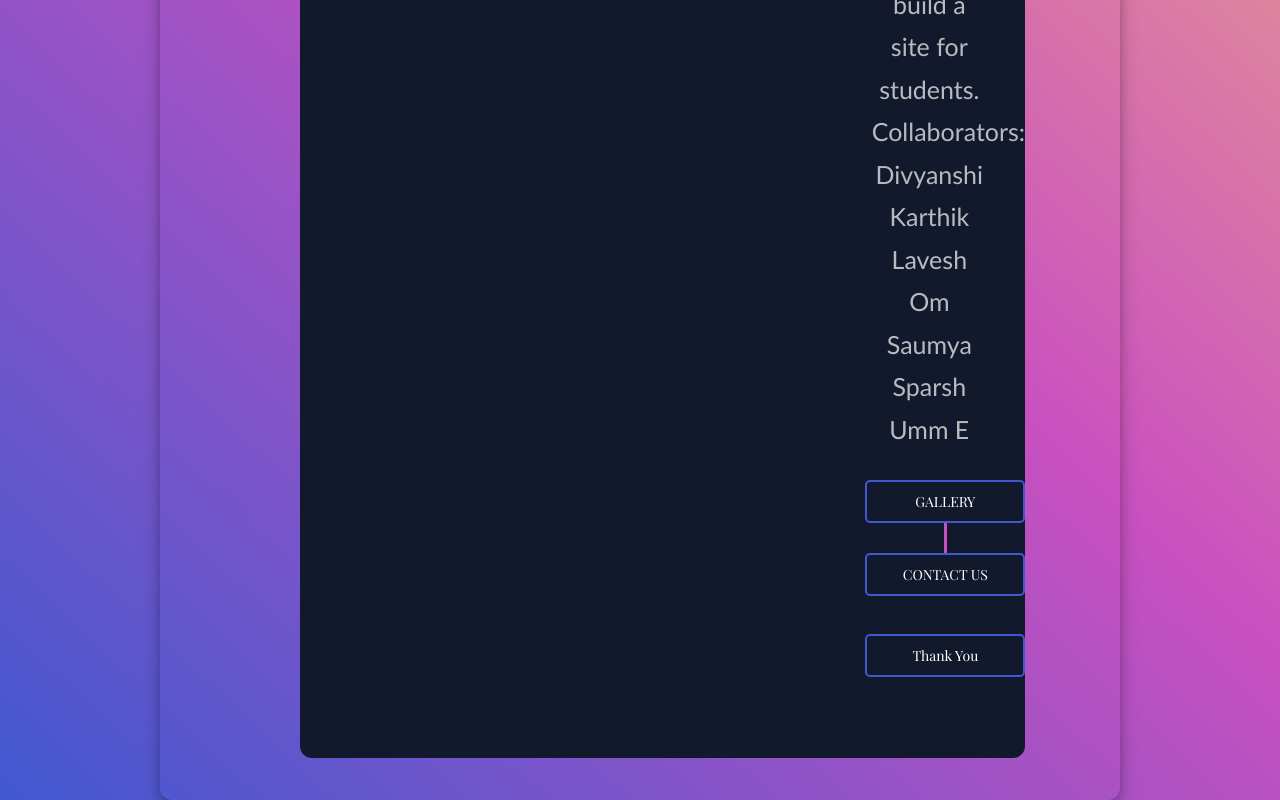
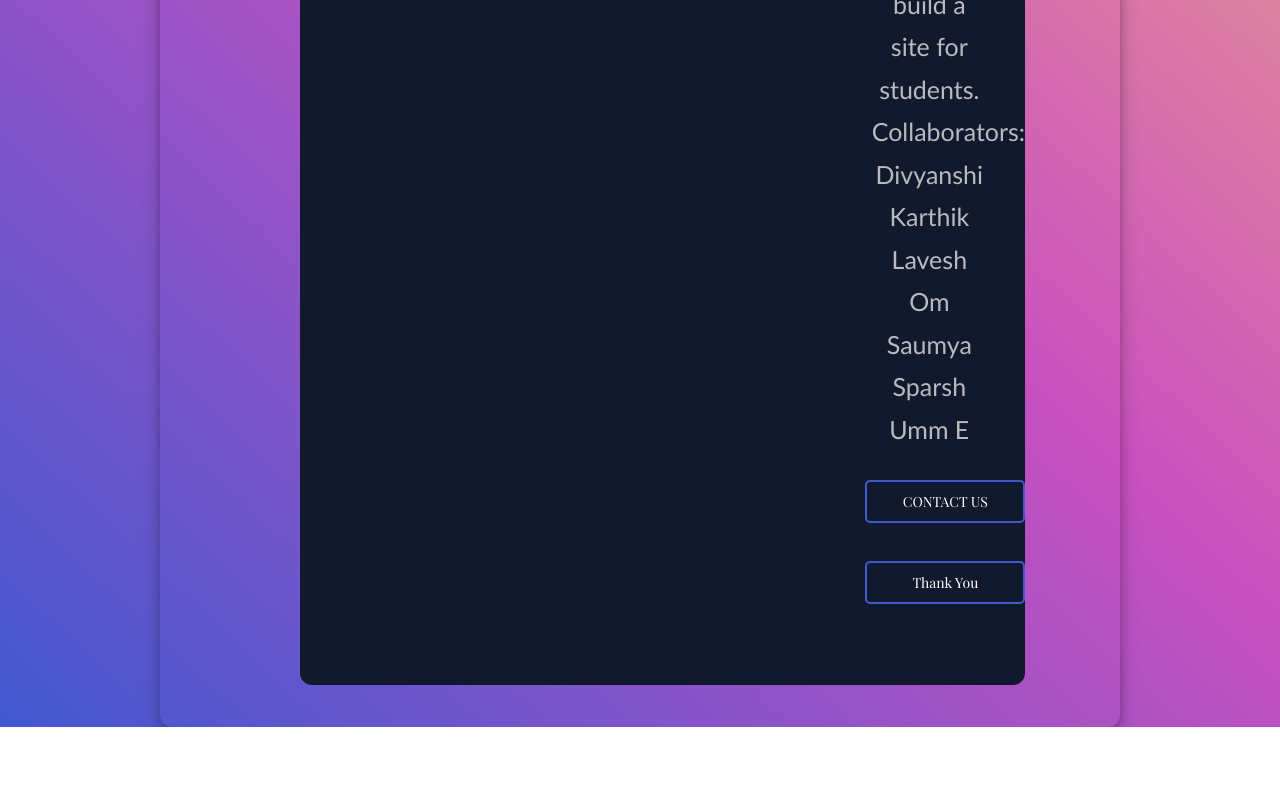
Before and after one commit to intSpartan/SMSFORWEBD, a React (Create React App) app: page /about in a window 1280 px wide. Shown: the part 919-1719 px from the top of the page. After the commit the page ends 1646 px from the top, so only its background shows below. Built offline with nearby package versions, Linux system fonts and the light colour scheme.

Commit message:
Update About.js

```diff
--- a/src/views/About.js
+++ b/src/views/About.js
@@ -36,11 +36,7 @@ export default function About() {
           </p>
           <ul className="about__links">
             <li>
-              <a href="#">Gallery</a>
-            </li>
-            <div className="about__vertical-line"></div>
-            <li>
-              <a href="#">Contact Us</a>
+              <a href="/about/contact">Contact Us</a>
             </li>
             <br />
             <br />
```
